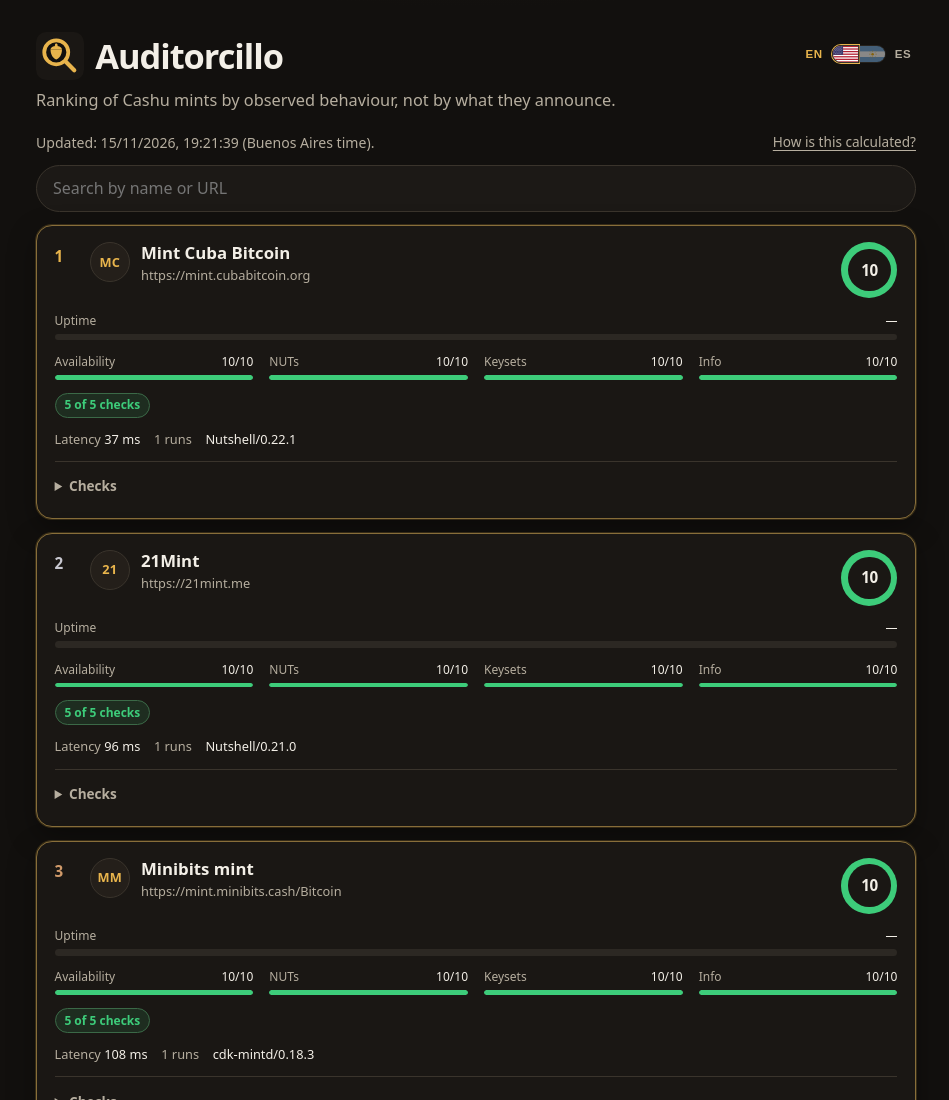
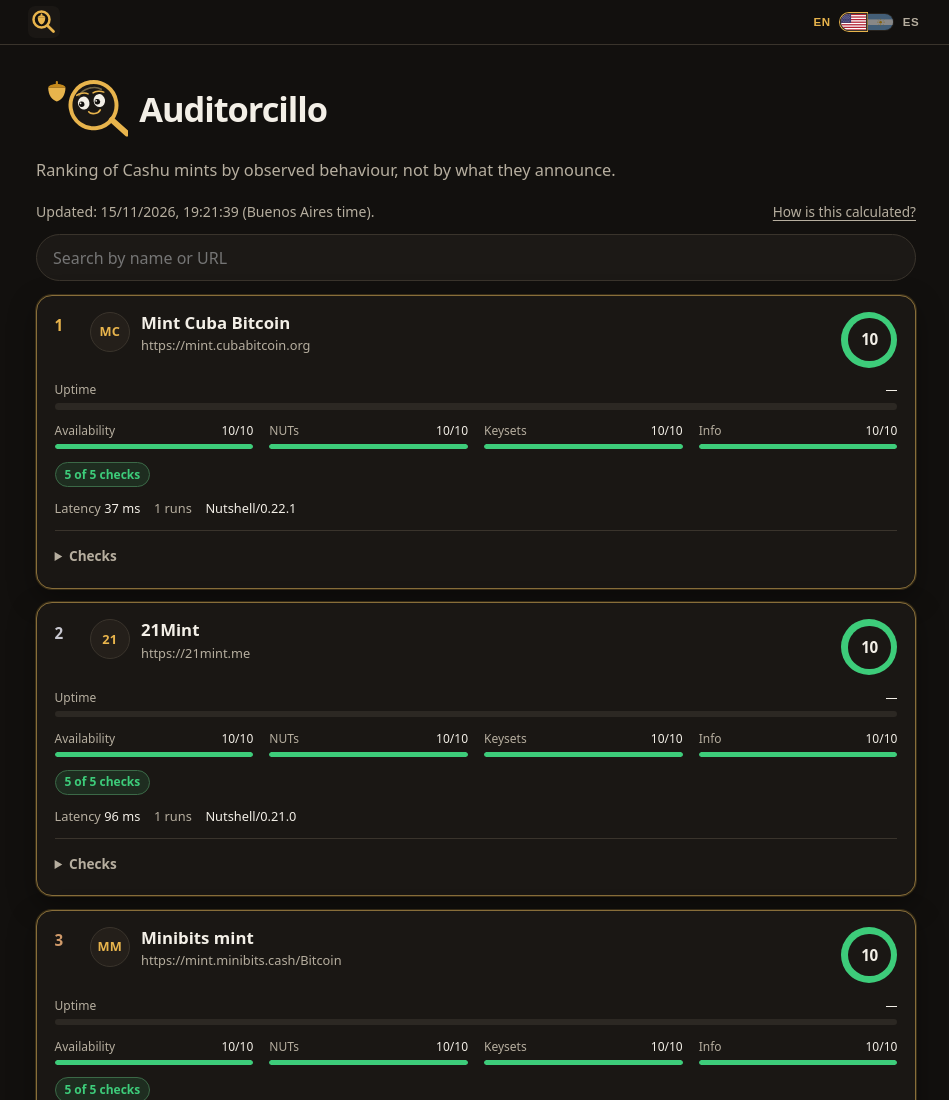
Before and after one commit to Fierillo/auditorcillo, a website: page site/index.html in a window 1280 px wide. Shown: the top 1100 px of the page, without its empty margins (164-1113 px from the left). Drawn offline with Linux system fonts and the light colour scheme.

Commit message:
feat: add a glass mascot and a sticky language bar

```diff
--- a/site/index.html
+++ b/site/index.html
@@ -2,7 +2,7 @@
 <html lang="en">
 <head>
   <meta charset="utf-8">
-  <meta name="viewport" content="width=device-width, initial-scale=1">
+  <meta name="viewport" content="width=device-width, initial-scale=1, viewport-fit=cover">
   <meta name="color-scheme" content="dark">
   <meta name="theme-color" content="#12100e">
   <title data-i18n="title">Auditorcillo · Cashu mint ranking</title>
@@ -24,19 +24,57 @@
       --on-accent: #1a140c;
       --shadow: 0 10px 28px rgba(0, 0, 0, .35);
       --radius: 16px;
+      --topbar-h: 2.75rem;
     }
     * { box-sizing: border-box; }
-    html { color-scheme: dark; }
+    html {
+      color-scheme: dark;
+      scroll-padding-top: calc(var(--topbar-h) + env(safe-area-inset-top, 0px) + .4rem);
+    }
     body {
       font: 16px/1.5 ui-sans-serif, system-ui, -apple-system, "Segoe UI", Roboto, "Helvetica Neue", Arial, sans-serif;
-      margin: 0 auto;
-      padding: 1.25rem 1rem 2.5rem;
-      max-width: 58rem;
+      margin: 0;
       color: var(--text);
       background:
         radial-gradient(1100px 460px at 50% -8%, #2a2116 0%, transparent 62%),
         var(--bg);
       min-height: 100vh;
+    }
+    .topbar {
+      position: sticky;
+      top: 0;
+      z-index: 20;
+      background: var(--bg);
+      border-bottom: 1px solid var(--line);
+      padding-top: env(safe-area-inset-top, 0px);
+    }
+    .topbar-inner {
+      display: flex;
+      align-items: center;
+      justify-content: space-between;
+      gap: .5rem;
+      max-width: 58rem;
+      margin: 0 auto;
+      min-height: var(--topbar-h);
+      padding: 0 max(1rem, env(safe-area-inset-right, 0px)) 0 max(1rem, env(safe-area-inset-left, 0px));
+    }
+    .topbar-mark {
+      display: grid;
+      place-items: center;
+      width: 2rem;
+      height: 2rem;
+      flex: 0 0 2rem;
+      border-radius: 6px;
+    }
+    .topbar-mark img {
+      width: 2rem;
+      height: 2rem;
+      display: block;
+    }
+    .page {
+      max-width: 58rem;
+      margin: 0 auto;
+      padding: 1rem max(1rem, env(safe-area-inset-right, 0px)) max(2.5rem, env(safe-area-inset-bottom, 0px)) max(1rem, env(safe-area-inset-left, 0px));
     }
     ::selection { background: color-mix(in srgb, var(--accent) 40%, transparent); color: var(--text); }
     .sr-only {
@@ -50,24 +88,22 @@
       white-space: nowrap;
       border: 0;
     }
-    header {
-      display: flex;
-      flex-wrap: wrap;
-      align-items: flex-start;
-      justify-content: space-between;
-      gap: .75rem 1.25rem;
-    }
+    .hero { margin: 0; }
     .brand { flex: 1 1 16rem; }
     .title-row {
       display: flex;
       align-items: center;
       gap: .7rem;
     }
-    .logo {
-      width: 2.5rem;
-      height: 2.5rem;
-      flex: 0 0 2.5rem;
-      border-radius: 7px;
+    .mascot {
+      width: 4.6rem;
+      height: auto;
+      flex: 0 0 4.6rem;
+    }
+    .mascot-empty {
+      width: 4.4rem;
+      margin: 0 auto .35rem;
+      display: block;
     }
     h1 {
       margin: 0;
@@ -101,6 +137,7 @@
     .langs button[data-lang="en"] { padding-right: 0; }
     .langs button[data-lang="es"] { padding-left: 0; }
     .langs button[aria-pressed="true"] { color: var(--accent); }
+    .topbar-mark:focus-visible,
     .langs button:focus-visible,
     .faq summary:focus-visible,
     .faq-link:focus-visible,
@@ -161,6 +198,10 @@
     .faq-link:hover { color: var(--accent); }
     .faq {
       margin: 2.4rem 0 1rem;
+      scroll-margin-top: calc(var(--topbar-h) + env(safe-area-inset-top, 0px) + .4rem);
+    }
+    #faq-score {
+      scroll-margin-top: calc(var(--topbar-h) + env(safe-area-inset-top, 0px) + .4rem);
     }
     .faq h2 {
       margin: 0 0 .7rem;
@@ -434,9 +475,9 @@
       .card:hover { border-color: color-mix(in srgb, var(--accent) 30%, var(--line)); }
     }
     @media (min-width: 40rem) {
-      body { padding: 2rem 1.5rem 3rem; }
+      .page { padding: 1.5rem max(1.5rem, env(safe-area-inset-right, 0px)) max(3rem, env(safe-area-inset-bottom, 0px)) max(1.5rem, env(safe-area-inset-left, 0px)); }
       h1 { font-size: 2.15rem; }
-      .logo { width: 3rem; height: 3rem; flex-basis: 3rem; }
+      .mascot { width: 5.75rem; flex-basis: 5.75rem; }
       .parts { grid-template-columns: repeat(4, 1fr); }
     }
     @media (prefers-reduced-motion: reduce) {
@@ -448,14 +489,11 @@
   </style>
 </head>
 <body>
-  <header>
-    <div class="brand">
-      <div class="title-row">
-        <img class="logo" src="logo.svg" width="48" height="48" alt="">
-        <h1 data-i18n="heading">Auditorcillo</h1>
-      </div>
-      <p class="tagline" data-i18n="intro">Ranking of Cashu mints by observed behaviour, not by what they announce.</p>
-    </div>
+  <header class="topbar" id="top">
+    <div class="topbar-inner">
+      <a class="topbar-mark" href="#top" data-i18n-aria="heading">
+        <img src="logo.svg" width="32" height="32" alt="">
+      </a>
       <nav class="langs" data-i18n-aria="language">
         <button type="button" data-lang="en" data-i18n-aria="langEn">
           <span>EN</span>
@@ -493,7 +531,18 @@
           <span>ES</span>
         </button>
       </nav>
+    </div>
   </header>
+  <div class="page">
+  <section class="hero">
+    <div class="brand">
+      <div class="title-row">
+        <img class="mascot" src="mascot.svg" width="128" height="112" alt="">
+        <h1 data-i18n="heading">Auditorcillo</h1>
+      </div>
+      <p class="tagline" data-i18n="intro">Ranking of Cashu mints by observed behaviour, not by what they announce.</p>
+    </div>
+  </section>
   <div class="toolbar">
     <p id="updated" class="updated"></p>
     <a class="faq-link" href="#faq-score" data-i18n="faqScoreLink">How is this calculated?</a>
@@ -539,6 +588,7 @@
       <p class="faq-a" data-i18n="faqLogoA">A mint shows initials instead of a logo when it does not publish a NUT-06 icon_url, or when that URL is not a public https address within the length cap.</p>
     </details>
   </section>
+  </div>
   <script type="module">
     import { MESSAGES, pickLanguage, translate } from './i18n.js';
     import {
@@ -719,7 +769,15 @@
         .map((m, i) => [m, i])
         .filter(([m]) => matchesMint(m.name, m.url, query));
       if (!shown.length) {
-        list.replaceChildren(el('li', t('searchEmpty', { query: query.trim() }), 'status'));
+        const empty = el('li', '', 'status');
+        const img = document.createElement('img');
+        img.className = 'mascot mascot-empty';
+        img.src = 'mascot.svg';
+        img.width = 128;
+        img.height = 112;
+        img.alt = '';
+        empty.append(img, el('p', t('searchEmpty', { query: query.trim() })));
+        list.replaceChildren(empty);
         return;
       }
       list.replaceChildren(...shown.map(([m, i]) => renderMint(m, i, weights, maxScore)));
```
Also changed, not shown: site/mascot.svg (added). Lines whose indentation alone changed are shown as unchanged.
